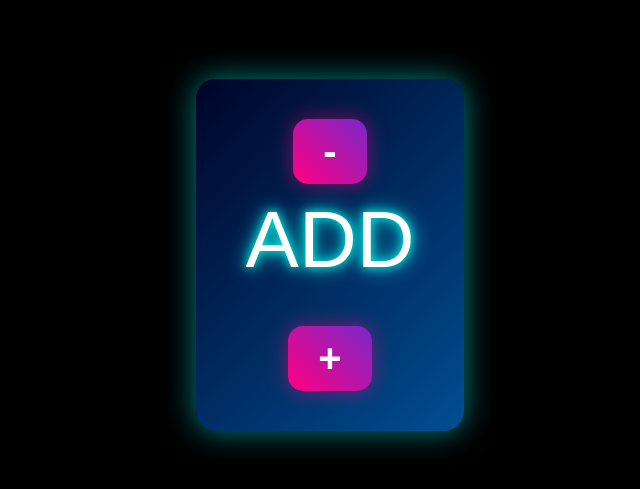
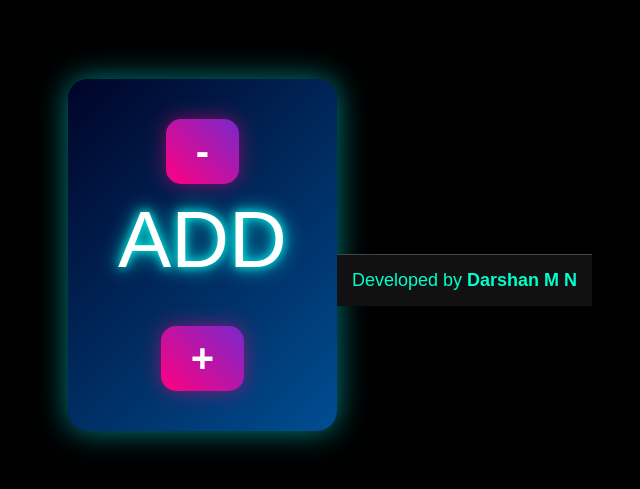
Before and after one commit to Darshanmn27/add_sub, a plain HTML site: page index.html in a window 1280 px wide. Shown: the part 145-634 px from the top of the page, without its empty margins (310-950 px from the left). Drawn offline with Linux system fonts and the light colour scheme; a web font is replaced by a local one.

Commit message:
Update index.html

```diff
--- a/index.html
+++ b/index.html
@@ -1,19 +1,34 @@
 <!DOCTYPE html>
 <html lang="en">
 <head>
-    <meta charset="UTF-8">
-    <meta name="viewport" content="width=device-width, initial-scale=1.0">
-    <title>Document</title>
-    <link rel="stylesheet" href="style.css">
+  <meta charset="UTF-8" />
+  <meta name="viewport" content="width=device-width, initial-scale=1.0" />
+  <title>Document</title>
+  <link rel="stylesheet" href="style.css" />
+  <style>
+    footer {
+      margin-top: 50px;
+      text-align: center;
+      padding: 15px;
+      background-color: #111;
+      color: #00ffcc;
+      font-family: 'Arial', sans-serif;
+      font-size: 18px;
+      border-top: 1px solid #444;
+    }
+  </style>
 </head>
 <body>
-    <div class="counter_container">
-        <button class="btn" onclick="decrerement() " >&#45;</button>
-            <div class="ctr_data" id="cur_data">ADD</div>
-            <button class ="btn" onclick="increment()">&#43;</button>
+  <div class="counter_container">
+    <button class="btn" onclick="decrement()">&#45;</button>
+    <div class="ctr_data" id="cur_data">ADD</div>
+    <button class="btn" onclick="increment()">&#43;</button>
+  </div>
 
-    </div>
+  <footer>
+    Developed by <strong>Darshan M N</strong>
+  </footer>
 
+  <script src="index.js"></script>
 </body>
-<script src="index.js"></script>
 </html>
```
